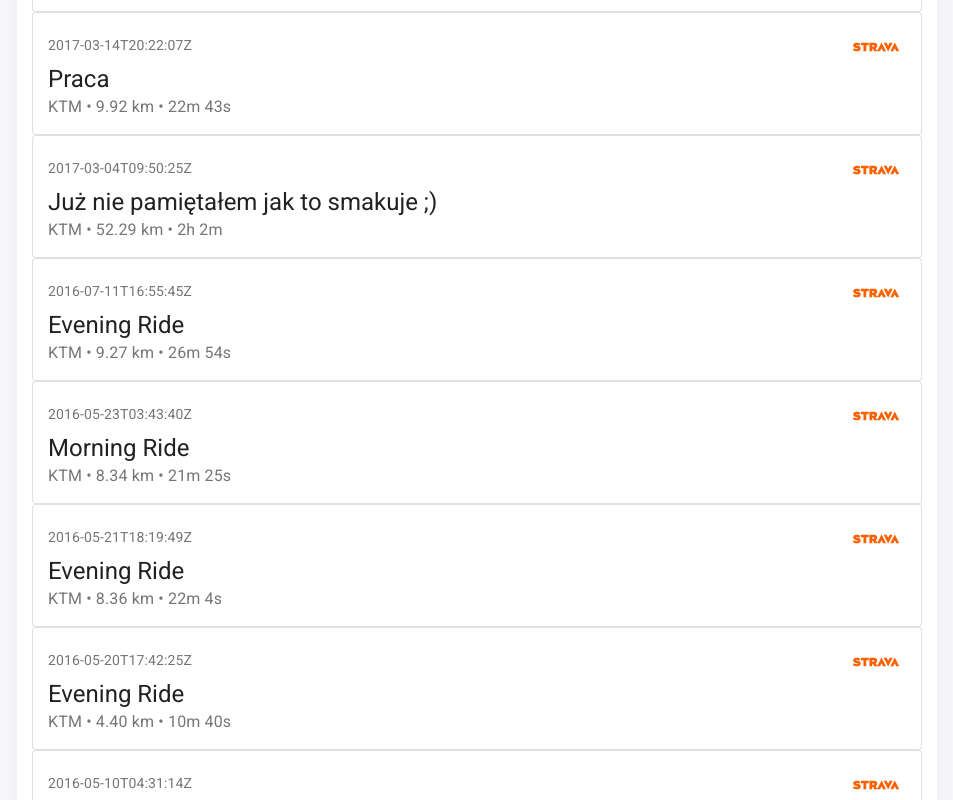
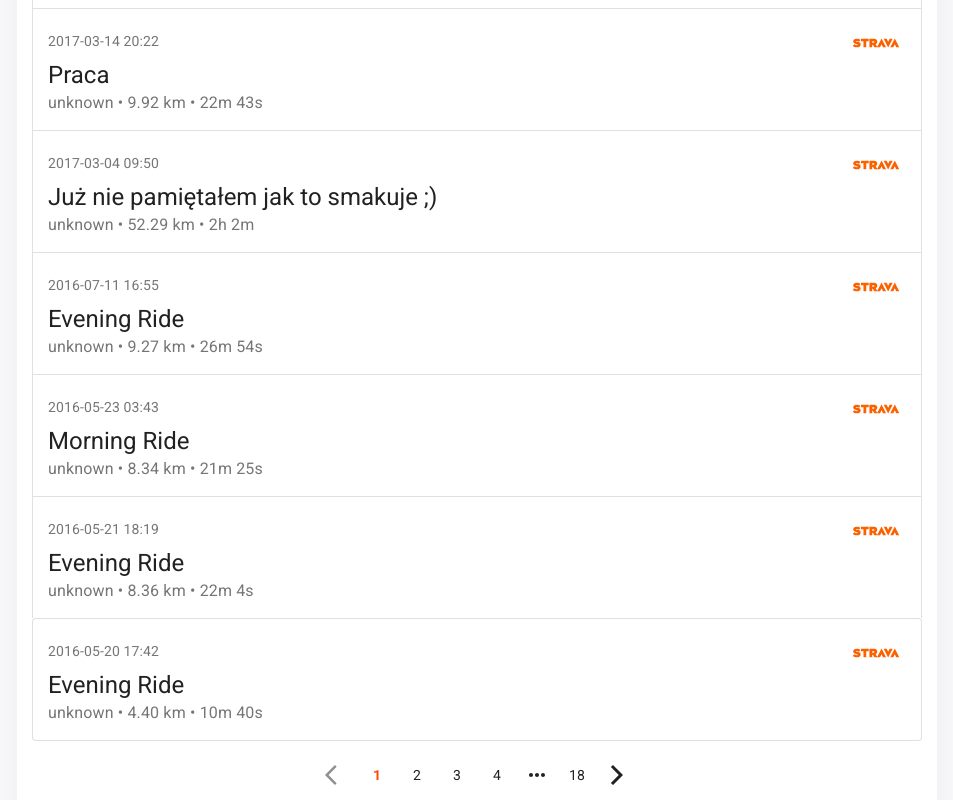
Before and after one commit to saren1986/bikebook, a React (Create React App) app: page /activities in a window 1280 px wide. Shown: the part 640-1440 px from the top of the page, without its empty margins (319-1272 px from the left). Built offline with nearby package versions, Linux system fonts and the light colour scheme; no server answers.

Commit message:
add pagination to activities list, remove lazyload

```diff
--- a/package.json
+++ b/package.json
@@ -17,7 +17,7 @@
     "prop-types": "^15.7.2",
     "react": "^16.13.1",
     "react-dom": "^16.13.1",
-    "react-lazyload": "^2.6.7",
+    "react-paginate": "^6.5.0",
     "react-redux": "^7.2.0",
     "react-router-dom": "^5.1.2",
     "react-scripts": "3.2.0",
--- /dev/null
+++ b/src/UX/Pagination/Pagination.jsx
@@ -0,0 +1,89 @@
+import React from 'react';
+import PropTypes from 'prop-types';
+import ReactPaginate from 'react-paginate';
+import { makeStyles } from '@material-ui/core/styles';
+import ArrowBackIosIcon from '@material-ui/icons/ArrowBackIos';
+import ArrowForwardIosIcon from '@material-ui/icons/ArrowForwardIos';
+import MoreHorizIcon from '@material-ui/icons/MoreHoriz';
+
+const useStyles = makeStyles((theme) => ({
+  paginationWrapper: {
+    '& ul.pagination': {
+      listStyle: 'none',
+      display: 'flex',
+      justifyContent: 'center',
+      alignItems: 'center',
+      flexWrap: 'wrap',
+      padding: 0,
+      '& li': {
+        '& > a': {
+          outline: 'none',
+          width: 40,
+          height: 40,
+          display: 'flex',
+          justifyContent: 'center',
+          alignItems: 'center',
+          cursor: 'pointer',
+        },
+        '&:not(.disabled):hover': {
+          color: theme.palette.primary.main,
+        },
+        '&.active': {
+          fontWeight: 'bold',
+          color: theme.palette.primary.main,
+        },
+      },
+      '& li.previous, & li.next': {
+        '&.disabled': {
+          opacity: 0.5,
+          '& > a': {
+            cursor: 'default',
+          },
+        },
+      },
+    },
+  },
+}));
+
+const Pagination = ({ elemenstLength, perPage, pageClick }) => {
+  const classes = useStyles();
+  const countPages = Math.ceil(elemenstLength / perPage);
+
+  const handlePageClick = (data) => {
+    pageClick(data.selected);
+    window.scrollTo(0, 0);
+  };
+
+  return (
+    <div className={classes.paginationWrapper}>
+      <ReactPaginate
+        previousLabel={(
+          <ArrowBackIosIcon />
+        )}
+        nextLabel={(
+          <ArrowForwardIosIcon />
+        )}
+        breakLabel={(
+          <MoreHorizIcon />
+        )}
+        breakClassName="break-me"
+        pageCount={countPages}
+        marginPagesDisplayed={1}
+        pageRangeDisplayed={3}
+        onPageChange={handlePageClick}
+        containerClassName="pagination"
+        pageClassName="pag-item"
+        subContainerClassName="pages pagination"
+        activeClassName="active"
+      />
+    </div>
+  );
+};
+
+Pagination.propTypes = {
+  elemenstLength: PropTypes.number.isRequired,
+  perPage: PropTypes.number.isRequired,
+  pageClick: PropTypes.func.isRequired,
+};
+
+export default Pagination;
--- a/src/components/BikesPanel/Activities/Activities.jsx
+++ b/src/components/BikesPanel/Activities/Activities.jsx
@@ -1,23 +1,19 @@
-import React from 'react';
+import React, { useState } from 'react';
 import { useDispatch, useSelector } from 'react-redux';
 import { makeStyles } from '@material-ui/core/styles';
-import LazyLoad from 'react-lazyload';
 import { withRouter } from 'react-router-dom';
 import { Header, BtnWrapper, Btn } from '../../../styled/styled';
 import ActivityTile from './ActivityTile/ActivityTile';
 import { formatDistance } from '../../../utils/distanceFormatters';
-import { secondsToHours } from '../../../utils/timeFormatters';
-import Placeholder from '../../../UX/Placeholders/Placeholder';
+import { secondsToHours, timeFormatter } from '../../../utils/timeFormatters';
 import InfoBox from '../../../UX/InfoBox/InfoBox';
 import { STRAVA_SYNC_URL } from '../../../CONST';
 import { removeActivity, openConfirmDialog } from '../../../store/actions/index';
+import Pagination from '../../../UX/Pagination/Pagination';
 
 
 const useStyles = makeStyles({
-  activitiesList: {
-
-
-  },
+  activitiesList: {},
 });
 const Activities = ({ history }) => {
   const classes = useStyles();
@@ -26,7 +22,9 @@ const Activities = ({ history }) => {
   const bikes = useSelector((store) => store.bikes.list);
   const isStravaAuth = useSelector((state) => !!state.strava.auth.accessToken);
   const dispatch = useDispatch();
-
+  const activitiesPerPage = 10;
+  const [currentPage, setCurrentPage] = useState(0);
+  const activitiesFrom = currentPage * activitiesPerPage;
 
   const addNewActivityHandler = () => {
     history.push('/activity/add');
@@ -58,13 +56,14 @@ const Activities = ({ history }) => {
   };
   const activitiesToRender = activities
     .sort((a, b) => (new Date(a.startDate) > new Date(b.startDate) ? -1 : 1))
+    .slice(activitiesFrom, activitiesFrom + activitiesPerPage)
     .map((activity) => {
       const bike = bikes.find((b) => b.id === activity.bikeId);
       return (
-        <LazyLoad key={activity.id} height={115} offset={-50} once placeholder={<Placeholder />}>
         <ActivityTile
+          key={activity.id}
           id={activity.id}
-            startDate={activity.startDate}
+          startDate={timeFormatter(activity.startDate)}
           strava={activity.strava}
           title={activity.title}
           bike={bike ? bike.name : 'unknown'}
@@ -73,20 +72,29 @@ const Activities = ({ history }) => {
           editHandler={!activity.strava ? () => editActivityHandler(activity) : null}
           deleteHandler={!activity.strava ? () => deleteActivityHandler(activity) : null}
         />
-        </LazyLoad>
       );
     });
+
   return (
     <>
       <Header>Activities</Header>
       <div className={classes.activitiesList}>
-        {activitiesToRender.length ? activitiesToRender
+        {activitiesToRender.length
+          ? activitiesToRender
           : (
             <InfoBox type="warning">
               You have not any activities yet.
             </InfoBox>
           )}
       </div>
+      {activities.length > activitiesPerPage ? (
+        <Pagination
+          elemenstLength={activities.length}
+          perPage={activitiesPerPage}
+          pageClick={(page) => { setCurrentPage(page); }}
+        />
+      ) : null}
+
       <BtnWrapper>
         {!isStravaAuth || !activitiesToRender.length ? (
           <Btn variant="outlined" color="primary" onClick={stravaClickHandler}>
--- a/src/mock/bikes.js
+++ b/src/mock/bikes.js
@@ -38,32 +38,32 @@ const bikes = [
     retired: false,
     startDate: null,
   },
-  {
-    id: 'b1145059',
-    strava: true,
-    name: 'KTM',
-    distance: 11327513,
-    brand: '',
-    model: '',
-    type: '3',
-    description: '',
-    retired: false,
-    weight: '',
-    startDate: null,
-  },
-  {
-    id: 'b5760079',
-    strava: true,
-    name: 'Unibike ',
-    distance: 1818597,
-    brand: 'Unibike',
-    model: 'Zethos',
-    type: '2',
-    description: '',
-    retired: false,
-    weight: '',
-    startDate: null,
-  },
+  // {
+  //   id: 'b1145059',
+  //   strava: true,
+  //   name: 'KTM',
+  //   distance: 11327513,
+  //   brand: '',
+  //   model: '',
+  //   type: '3',
+  //   description: '',
+  //   retired: false,
+  //   weight: '',
+  //   startDate: null,
+  // },
+  // {
+  //   id: 'b5760079',
+  //   strava: true,
+  //   name: 'Unibike ',
+  //   distance: 1818597,
+  //   brand: 'Unibike',
+  //   model: 'Zethos',
+  //   type: '2',
+  //   description: '',
+  //   retired: false,
+  //   weight: '',
+  //   startDate: null,
+  // },
 ];
 
 export default bikes;
--- a/src/utils/timeFormatters.js
+++ b/src/utils/timeFormatters.js
@@ -1,5 +1,7 @@
 export const stravaDateFormatter = (date) => date.replace('T', ' ').replace('Z', ' ');
+export const timeFormatter = (stringDate) => stringDate.substring(0, 16).replace('T', ' ');
 export const deleteTimeFormJsonDate = (date) => date.substr(0, date.indexOf('T'));
+
 export const secondsToHours = (time) => {
   const h = Math.floor(time / 60 / 60);
   const m = Math.floor(time / 60) - (h * 60);
```
Also changed, not shown: 1 other file (tests, documents, lock files or other folders). Lines whose indentation alone changed are shown as unchanged.
